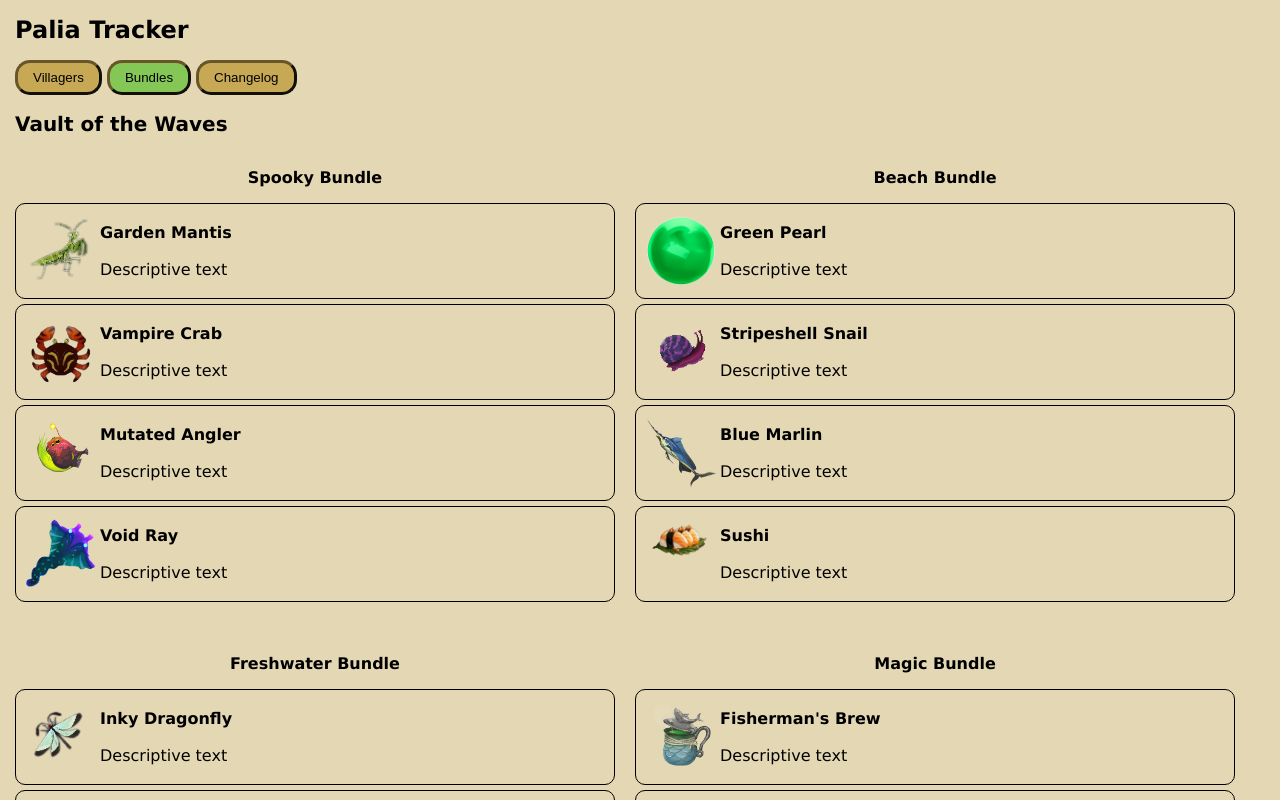
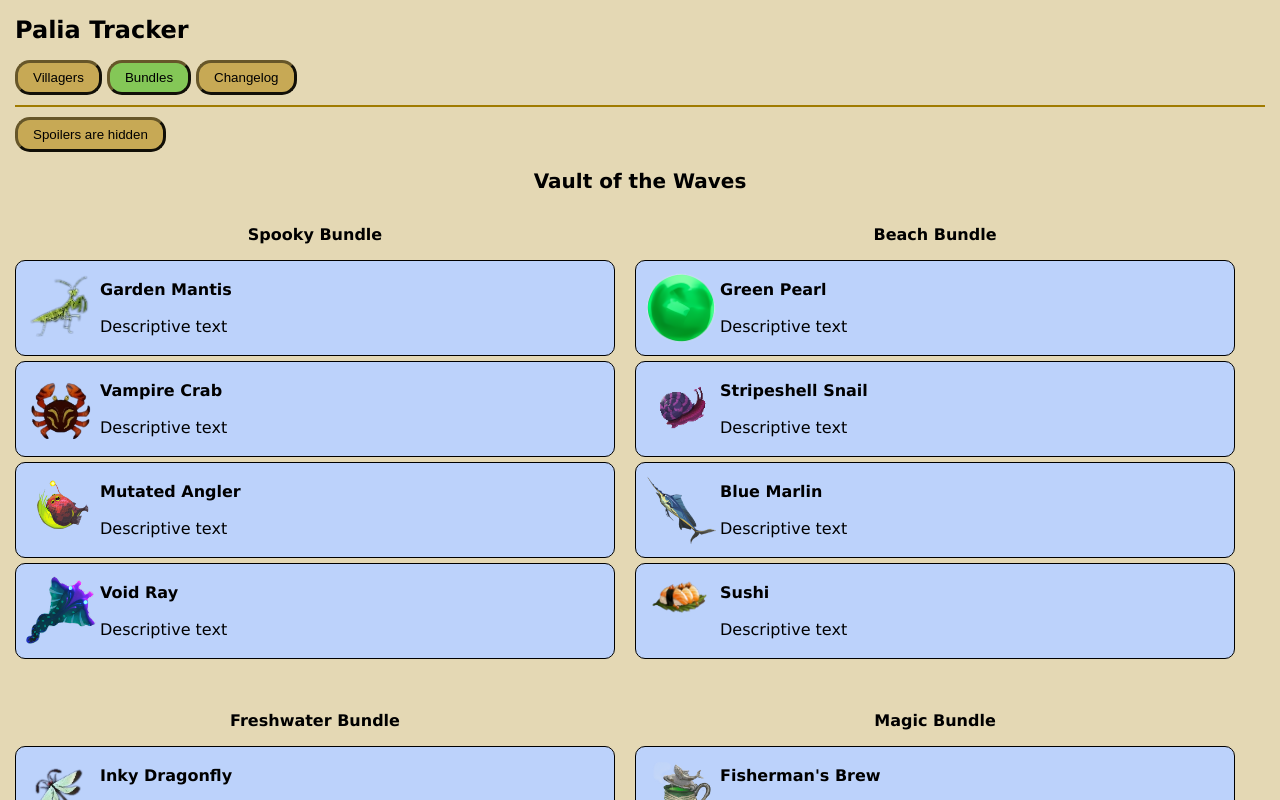
Before and after one commit to pkmnfrk/palia-app, a React app in the folder web/: page / in a window 1280 px wide. Both pictures are taken after a click on the button "Bundles". Shown: the top 800 px of the page. Built offline with nearby package versions, Linux system fonts and the light colour scheme; no server answers.

Commit message:
improve the style and formatting of the bundle page

```diff
--- a/web/src/components/BundleItem.js
+++ b/web/src/components/BundleItem.js
@@ -3,11 +3,11 @@
 
 import styles from "./BundleItem.module.css";
 
-export default function BundleItem({children, quality}) {
+export default function BundleItem({item, quality, type}) {
     return (
-        <li className={styles.bundleItem}>
-            <Item className={styles.item} name={children} />
-            <h4>{quality ? "⭐" : ""}{children}</h4>
+        <li className={styles.bundleItem + " " + styles[type]}>
+            <Item className={styles.item} name={item} />
+            <h4>{quality ? "⭐" : ""}{item}</h4>
             <p>Descriptive text</p>
         </li>
     )
--- a/web/src/components/BundleItem.module.css
+++ b/web/src/components/BundleItem.module.css
@@ -9,6 +9,9 @@
     padding: 10px;
 }
 
+.bundleItem.water {
+    background-color: rgb(188, 210, 251);
+}
 
 .bundleItem h4 {
     margin: 0;
--- a/web/src/components/BundlesPage.js
+++ b/web/src/components/BundlesPage.js
@@ -1,50 +1,55 @@
-import React from "react";
+import React, {useState} from "react";
 import BundleItem from "./BundleItem.js";
+import Button from "./Button.js";
 
 import styles from "./BundlesPage.module.css";
+import { debounce } from "../utils.js";
 
 export default function BundlesPage() {
+    const [showSpoilers, setShowSpoilers] = useState(false);
+
     return (
-        <>
+        <div className={styles.bundlesPage}>
+            <Button className={styles.spoilerButton} active={showSpoilers} onClick={() => setShowSpoilers(!showSpoilers)}>Spoilers are {showSpoilers?"shown":"hidden"}</Button>
             <h2>Vault of the Waves</h2>
             <div className={styles.vault}>
                 <div className={styles.bundleWrapper}>
                     <h3>Spooky Bundle</h3>
                     <ul className={styles.bundle}>
-                        <BundleItem id="spooky_1">Garden Mantis</BundleItem>
-                        <BundleItem id="spooky_2">Vampire Crab</BundleItem>
-                        <BundleItem id="spooky_3">Mutated Angler</BundleItem>
-                        <BundleItem id="spooky_4">Void Ray</BundleItem>
+                        <BundleItem id="spooky_1" type="water" item="Garden Mantis" />
+                        <BundleItem id="spooky_2" type="water" item="Vampire Crab" />
+                        <BundleItem id="spooky_3" type="water" item="Mutated Angler" />
+                        <BundleItem id="spooky_4" type="water" item="Void Ray" />
                     </ul>
                 </div>
                 <div className={styles.bundleWrapper}>
                     <h3>Beach Bundle</h3>
                     <ul className={styles.bundle}>
-                        <BundleItem id="beach_1">Green Pearl</BundleItem>
-                        <BundleItem id="beach_2">Stripeshell Snail</BundleItem>
-                        <BundleItem id="beach_3">Blue Marlin</BundleItem>
-                        <BundleItem id="beach_4">Sushi</BundleItem>
+                        <BundleItem id="beach_1" type="water" item="Green Pearl" />
+                        <BundleItem id="beach_2" type="water" item="Stripeshell Snail" />
+                        <BundleItem id="beach_3" type="water" item="Blue Marlin" />
+                        <BundleItem id="beach_4" type="water" item="Sushi" />
                     </ul>
                 </div>
                 <div className={styles.bundleWrapper}>
                     <h3>Freshwater Bundle</h3>
                     <ul className={styles.bundle}>
-                        <BundleItem id="freshwater_1">Inky Dragonfly</BundleItem>
-                        <BundleItem id="freshwater_2" quality>Trout Dinner</BundleItem>
-                        <BundleItem id="freshwater_3">HydratePro Fertilizer</BundleItem>
-                        <BundleItem id="freshwater_4">Giant Goldfish</BundleItem>
+                        <BundleItem id="freshwater_1" type="water" item="Inky Dragonfly" />
+                        <BundleItem id="freshwater_2" type="water" item="Trout Dinner" quality />
+                        <BundleItem id="freshwater_3" type="water" item="HydratePro Fertilizer" />
+                        <BundleItem id="freshwater_4" type="water" item="Giant Goldfish" />
                     </ul>
                 </div>
                 <div className={styles.bundleWrapper}>
                     <h3>Magic Bundle</h3>
                     <ul className={styles.bundle}>
-                        <BundleItem id="magic_1">Fisherman's Brew</BundleItem>
-                        <BundleItem id="magic_2">Enchanted Pupfish</BundleItem>
-                        <BundleItem id="magic_3">Shimmerfin</BundleItem>
-                        <BundleItem id="magic_4">Long Nosed Unicorn Fish</BundleItem>
+                        <BundleItem id="magic_1" type="water" item="Fisherman's Brew" />
+                        <BundleItem id="magic_2" type="water" item="Enchanted Pupfish" />
+                        <BundleItem id="magic_3" type="water" item="Shimmerfin" />
+                        <BundleItem id="magic_4" type="water" item="Long Nosed Unicorn Fish" />
                     </ul>
                 </div>
             </div>
-        </>
+        </div>
     );
 }
--- a/web/src/components/BundlesPage.module.css
+++ b/web/src/components/BundlesPage.module.css
@@ -1,3 +1,8 @@
+.bundlesPage h2,
+.bundlesPage h3 {
+    text-align: center;
+}
+
 .vault {
     display: flex;
     align-items: center;
@@ -11,8 +16,16 @@
     display: inline-block;
 }
 
-.bundleWrapper h3 {
-    text-align: center;
+@media (min-width: 1300px) {
+    .bundleWrapper {
+        width: 23%;
+    }
+}
+
+@media (max-width: 700px) {
+    .bundleWrapper {
+        width: 100%;
+    }
 }
 
 .bundle {
--- a/web/src/components/Home.js
+++ b/web/src/components/Home.js
@@ -37,7 +37,7 @@
                 <Button active={tab == "villagers"} onClick={() => changeTab("villagers")}>Villagers</Button>
                 <Button active={tab == "bundles"} onClick={() => changeTab("bundles")}>Bundles</Button>
                 <Button active={tab == "changelog"} onClick={() => changeTab("changelog")}>Changelog</Button>
-                <br />
+                <hr className={styles.divider}/>
                 {tab == "villagers" ? <VillagerPage /> : null}
                 {tab == "bundles" ? <BundlesPage /> : null}
                 {tab == "changelog" ? <ChangelogPage /> : null}
--- a/web/src/components/Home.module.css
+++ b/web/src/components/Home.module.css
@@ -1,3 +1,9 @@
 footer {
     text-align: center;
 }
+
+.divider {
+    border-style: solid;
+    border-color: #a07b00;
+    margin: 10px 0;
+}
```
